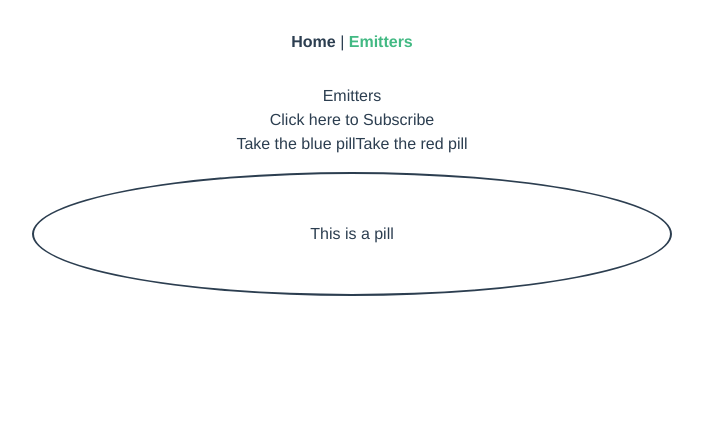
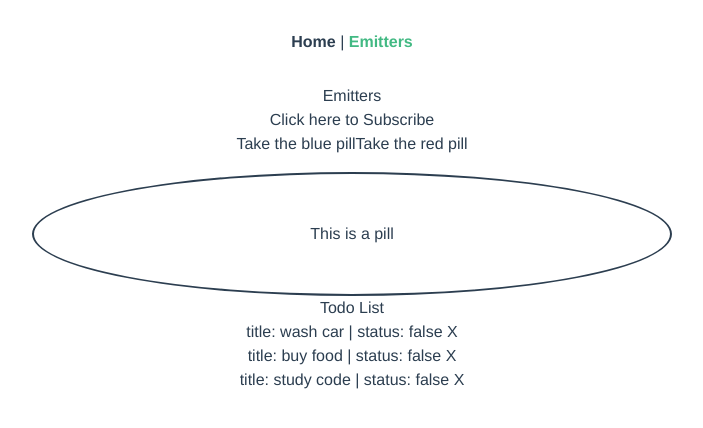
Before and after one commit to phmx17/VUE-composition-api, a Vue app: page /emitters in a window 1280 px wide. Shown: the top 428 px of the page, without its empty margins (288-991 px from the left). Built offline with nearby package versions, Linux system fonts and the light colour scheme.

Commit message:
create todo list component that receives props and listener. try to emit listener from child comp with CAPI

```diff
--- /dev/null
+++ b/src/assets/todoList.js
@@ -0,0 +1,7 @@
+const todoList = [
+  {title: 'wash car', status: false, 'id': 1},
+  {title: 'buy food', status: false, 'id': 2},
+  {title: 'study code', status: false, 'id': 3}
+]
+
+export default todoList
--- a/src/components/EmitterButton.vue
+++ b/src/components/EmitterButton.vue
@@ -12,11 +12,7 @@ export default {
     const subscribeEvent = () => {
       context.emit('subscribeEvent', 'Welcome Friend!') // emitting to parent
     }
-
-
-
     return {subscribeEvent}
-
   },
 }
 </script>
--- /dev/null
+++ b/src/components/TodoList.vue
@@ -0,0 +1,33 @@
+<template>
+  <div>
+    <ul>
+      <li v-for="(todoItem, idx) in data" :key="idx">
+        title: {{todoItem.title}} | status: {{todoItem.status}}
+        <button @click="$emit('removeTodo', todoItem.id)" class="p-1 rounded-md bg-red-300">X</button>
+      </li>
+    </ul>
+  </div>
+</template>
+
+<!--<script>-->
+<!--  export default {-->
+<!--    props: ['data'],-->
+
+<!--  }-->
+<!--</script>-->
+
+<script setup>
+  import {defineProps} from 'vue'
+  defineProps(['data'])
+
+  // I don't know how to emit from CAPI with setup tag; except directly from the template
+  // can use setup(props, context) and then context.emit('event', data) - see EmitterButton component
+
+  // also don't know how to address props in here
+
+
+</script >
+
+<style scoped>
+
+</style>
--- a/src/views/Emitters.vue
+++ b/src/views/Emitters.vue
@@ -10,16 +10,35 @@
   </div>
   <RedPillBluePill :class="bgColor" id="12" />
 
+  <div class="my-6">
+    <h1>Todo List</h1>
+    <TodoList :data="todoState.data" @remove-todo="(id) => removeTodo(id)" /> <!-- receive emitter with data -->
+  </div>
+
 </template>
 
 <script setup>
   import EmitterButton from "@/components/EmitterButton.vue"
   import RedPillBluePill from "@/components/RedBluePill.vue"
   import {ref} from "vue";
+  import todoList from "@/assets/todoList"
+  import TodoList from "@/components/TodoList.vue"
+
+
   const bgColor = ref('bg-gray-300') // this can't override the component's css
   const subscribeMessage = ref(null)
   const subscribeSubmit = (test) => {
     subscribeMessage.value = test
   }
+  const todoState = ref({data: todoList}) // create reactive ref
+
+  // todo emitters
+  const removeTodo = (id) => {
+    console.log('remove todo id: ', id)
+    todoState.value.data = todoState.value.data. filter((item) => {
+      return item && item.id !== id
+    })
+    console.log('altered todo list: ', todoState.value)
+  }
 
 </script>
```
